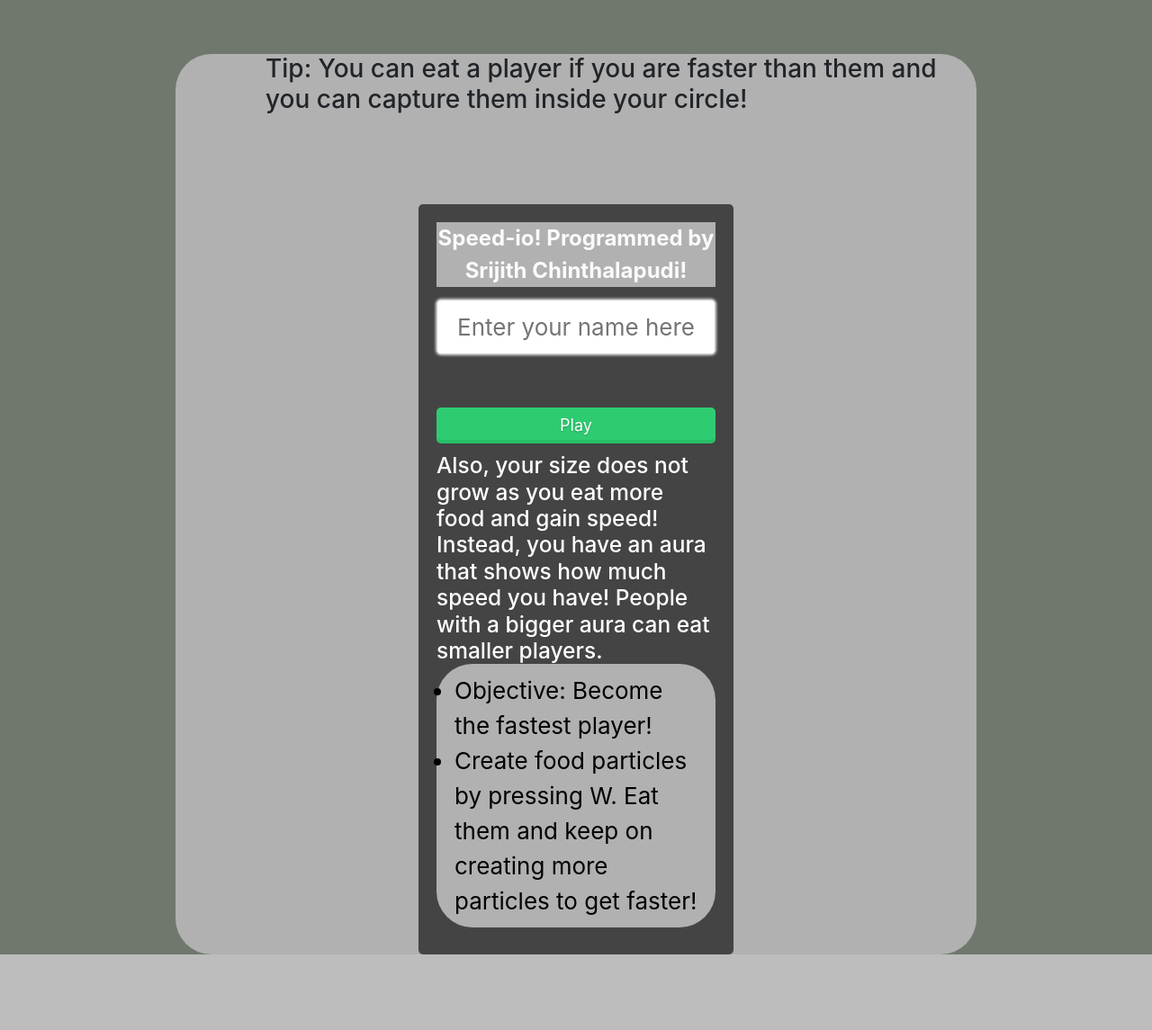
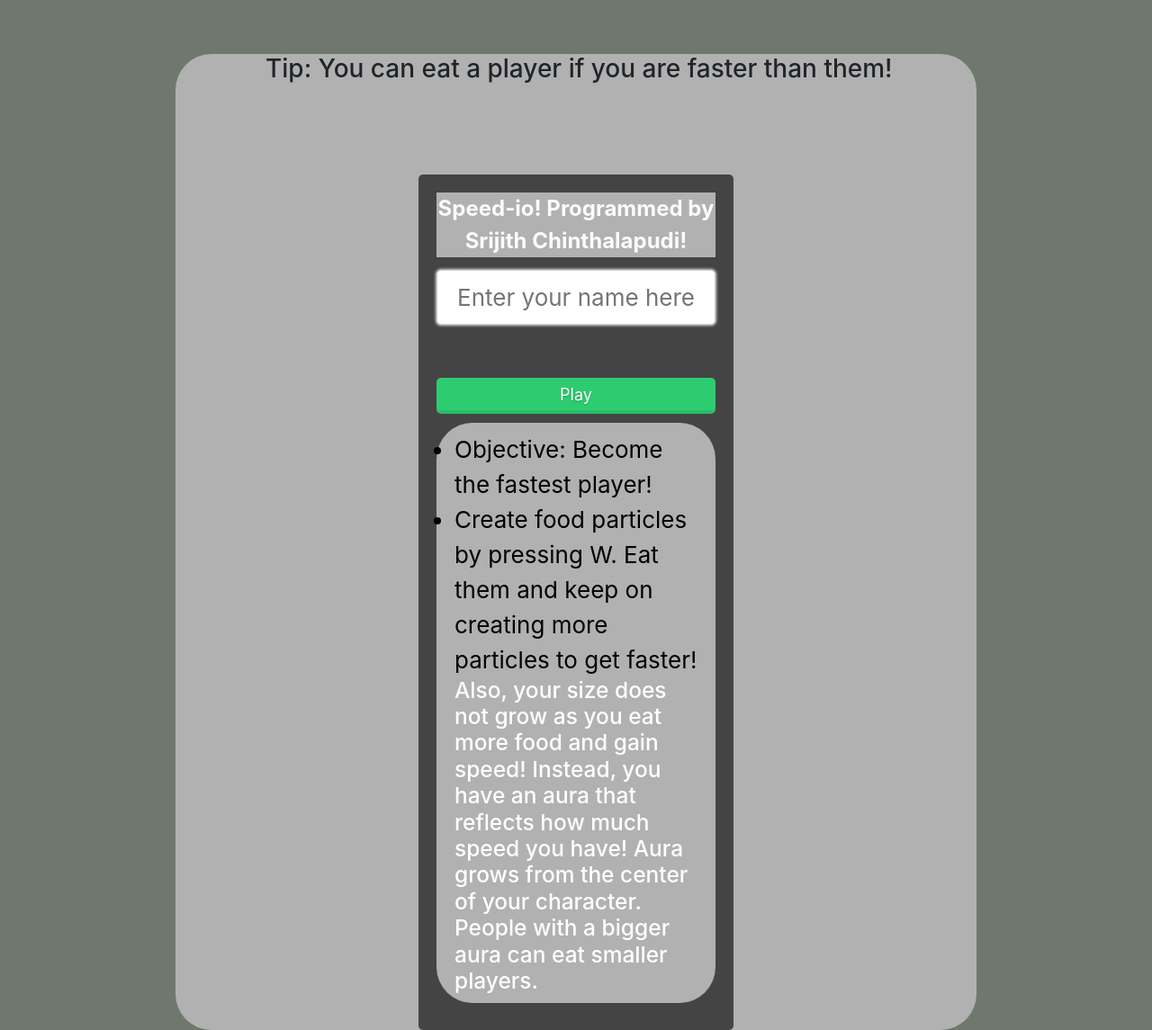
Before and after one commit to shotgunsheron/speed-io, a website built with webpack: page src/client/index.html in a window 1280 px wide. Shown: the part 140-1285 px from the top of the page at 90% size. Before the commit the page ends 1245 px from the top, so only its background shows below. Built offline with nearby package versions, Linux system fonts and the light colour scheme.

Commit message:
changed home screen layout

```diff
--- a/src/client/index.html
+++ b/src/client/index.html
@@ -32,18 +32,17 @@
     </div>
     <div id="startMenuWrapper">
 
-        <h2>Tip: You can eat a player if you are faster than them and you can capture them inside your circle!</h2>
+        <h2>Tip: You can eat a player if you are faster than them!</h2>
 
         <div id="startMenu">
             <p>Speed-io! Programmed by Srijith Chinthalapudi!</p>
             <input type="text" tabindex="0" autofocus placeholder="Enter your name here" id="playerNameInput" maxlength="25" />
-            <b class="input-error">Nick must be alphanumeric characters only!</b>
+            <b class="input-error">Nickname must be alphanumeric characters only!</b>
             <br />
             <a onclick="document.getElementById('spawn_cell').play();"><button id="startButton">Play</button></a>
             <!--<button id="spectateButton">Spectate</button>
             <button id="settingsButton">Settings</button>-->
             <br />
-            <h3>Also, your size does not grow as you eat more food and gain speed! Instead, you have an aura that shows how much speed you have! People with a bigger aura can eat smaller players.</h3>
 
             <div id="settings">
                 <h3>Settings</h3>
@@ -72,7 +71,10 @@
 
                     <li>A player's mass is the number of food particles eaten. The more food you've consumed, the bigger you will become</li>
                     <li>Killing another player is only possible if you are bigger than them.</li>-->
+                    <h3>Also, your size does not grow as you eat more food and gain speed! Instead, you have an aura that reflects how much speed you have! Aura grows from the center of your character. People with a bigger aura can eat smaller players.</h3>
+
                 </ul>
+
             </div>
 
         </div>
```
